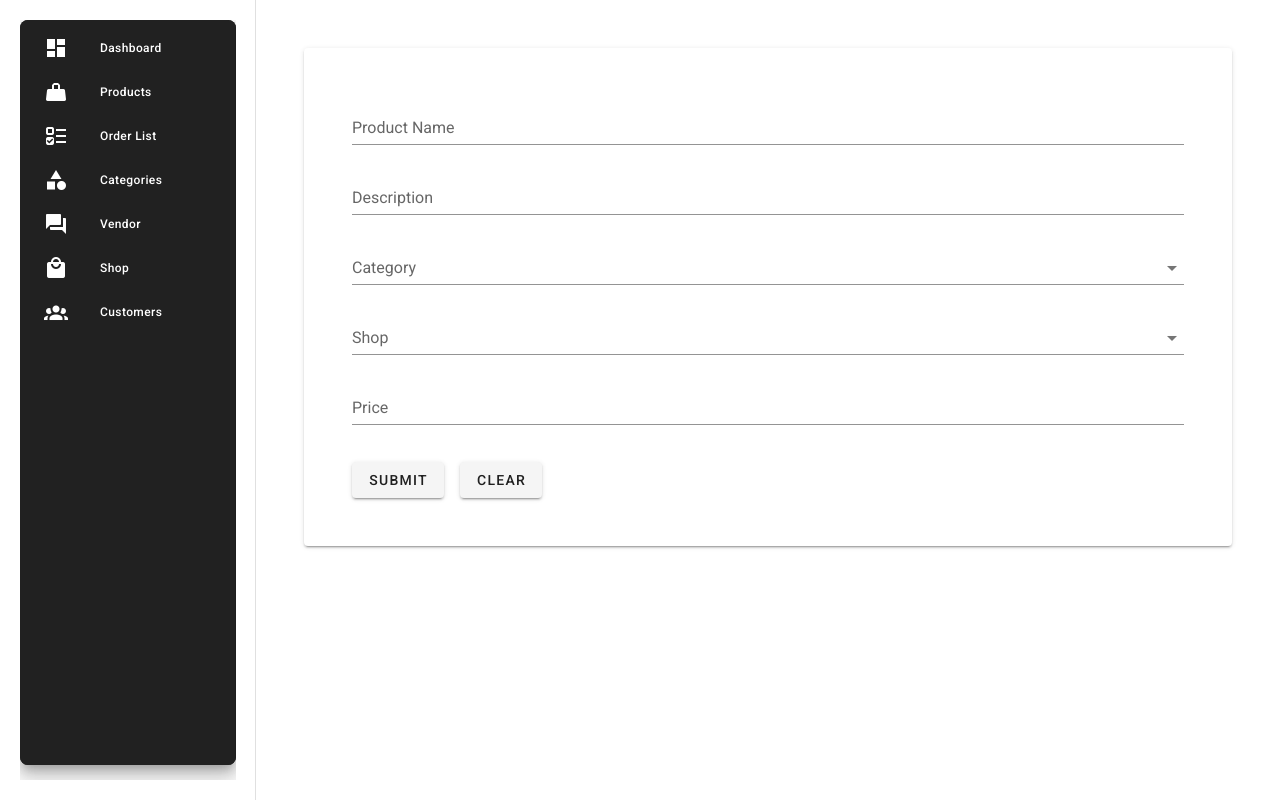
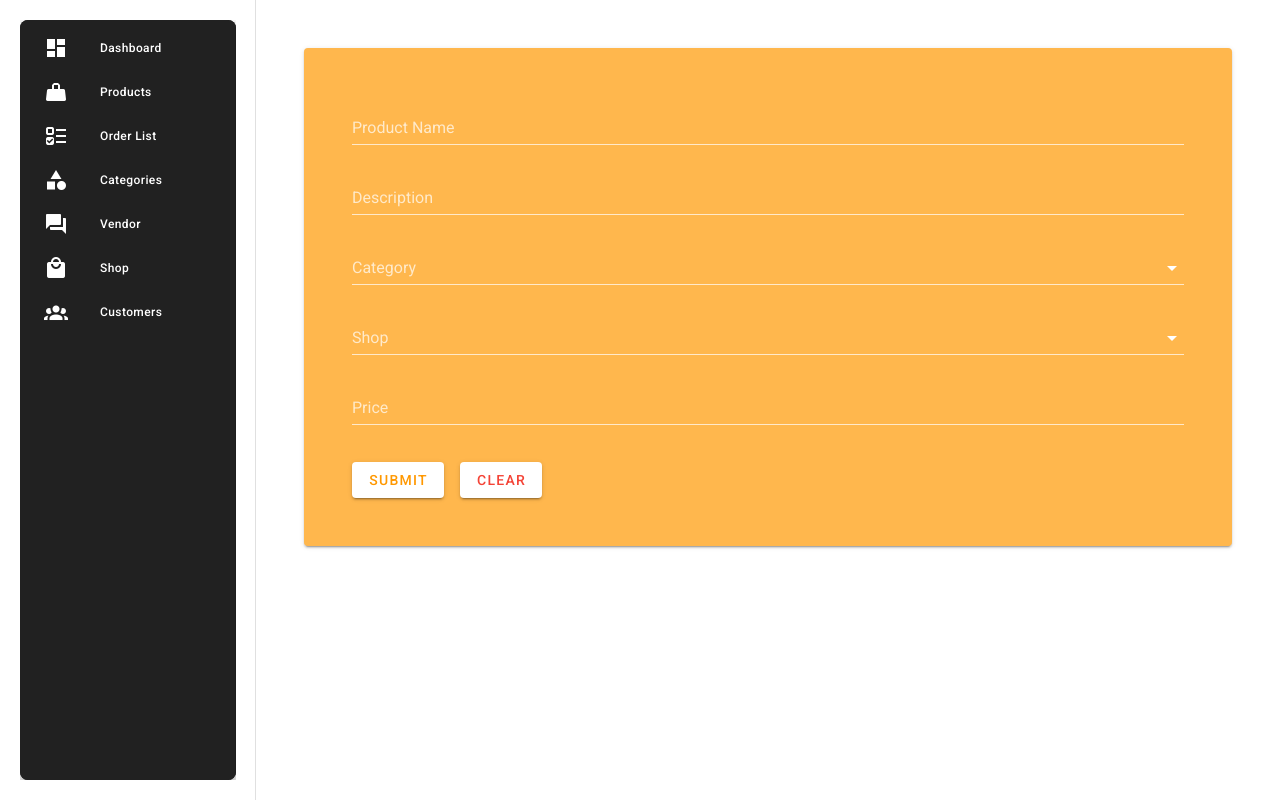
Before and after one commit to diyashrestha1999/maachadokan, a Vue app: page /addproduct in a window 1280 px wide. Built offline with nearby package versions, Linux system fonts and the light colour scheme; no server answers.

Commit message:
home edits

```diff
--- a/src/components/SideNav.vue
+++ b/src/components/SideNav.vue
@@ -6,7 +6,7 @@
       class="font rounded-lg"
       elevation="12"
 
-      height="98%"
+      height="100%"
     >
       <v-navigation-drawer color="grey darken-4" floating permanent >
         <v-list dense rounded>
--- a/src/views/AddProduct.vue
+++ b/src/views/AddProduct.vue
@@ -1,5 +1,5 @@
 <template>
-  <v-card class="ma-12">
+  <v-card class="ma-12 orange lighten-2" dark>
     <form class="pa-12" @submit.prevent="checkform">
       <v-text-field
         v-model="name"
@@ -46,15 +46,15 @@
         :error-messages="pushError($v.price)"
         label="Price"
         type="number"
-        min="0" step="1"
+        min="0"
+        step="1"
         required
         @input="$v.price.$touch()"
         @blur="$v.price.$touch()"
       ></v-text-field>
 
-
-      <v-btn class="mt-4 mr-4" type="submit"> submit </v-btn>
-      <v-btn class="mt-4" @click="clear"> clear </v-btn>
+      <v-btn class="mt-4 mr-4" type="submit" color="white orange--text" > submit </v-btn>
+      <v-btn class="mt-4" @click="clear" color="white red--text" dark> clear </v-btn>
     </form>
   </v-card>
 </template>
@@ -84,15 +84,13 @@ export default {
     numberValue: "",
   }),
 
-
   created() {
     this.get_categories();
     this.get_shoplist();
   },
 
   methods: {
-      pushError(val) {
-
+    pushError(val) {
       const errors = [];
       if (!val.$dirty) return errors;
       !val.required && errors.push("This is required.");
--- a/src/views/ProductList.vue
+++ b/src/views/ProductList.vue
@@ -1,9 +1,10 @@
 <template>
   <v-app>
-    <router-link to="/addproduct"  style="text-decoration: none">
+    <v-container class="grey lighten-5">
+      <router-link to="/addproduct" style="text-decoration: none">
         <v-btn
           color="orange"
-        class="white--text ma-6 "
+          class="white--text my-4"
           fab
           small
           right
@@ -13,11 +14,8 @@
           <v-icon small color="white">mdi-plus</v-icon>
         </v-btn>
       </router-link>
-
-    <v-sheet class="font rounded-lg" width=100% height="96% ">
-      <v-container grid-list-md>
-        <v-layout row wrap>
-          <v-flex v-for="product in products" :key="product.name">
+      <v-row>
+        <v-col v-for="product in products" :key="product.name" md="2">
           <v-card
             class="font rounded-lg"
             elevation="5"
@@ -25,7 +23,7 @@
             height="200"
           >
             <v-hover v-slot="{ hover }">
-                <v-card class="mx-auto" color="grey lighten-4" max-width="600">
+              <v-card class="mx-auto" max-width="600">
                 <v-img
                   :aspect-ratio="16 / 9"
                   src="https://cdn.vuetifyjs.com/images/cards/kitchen.png"
@@ -76,10 +74,9 @@
               </v-card>
             </v-hover>
           </v-card>
-          </v-flex>
-        </v-layout>
+        </v-col>
+      </v-row>
     </v-container>
-    </v-sheet>
   </v-app>
 </template>
 <script>
```
Lines whose indentation alone changed are shown as unchanged.
